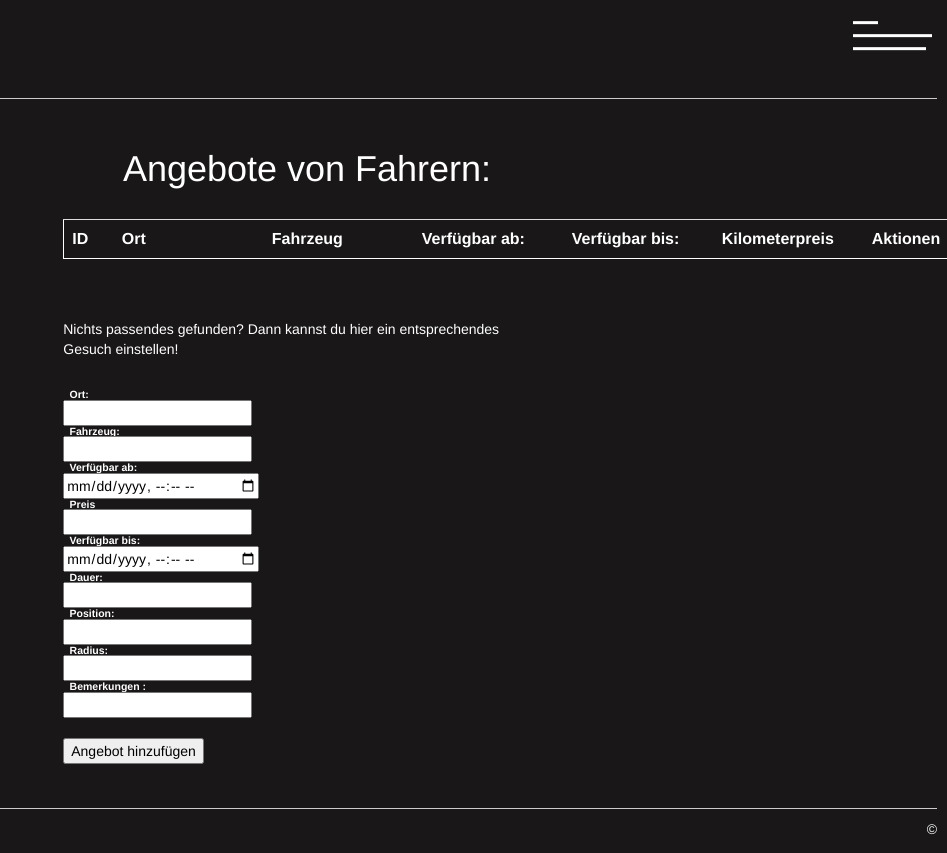
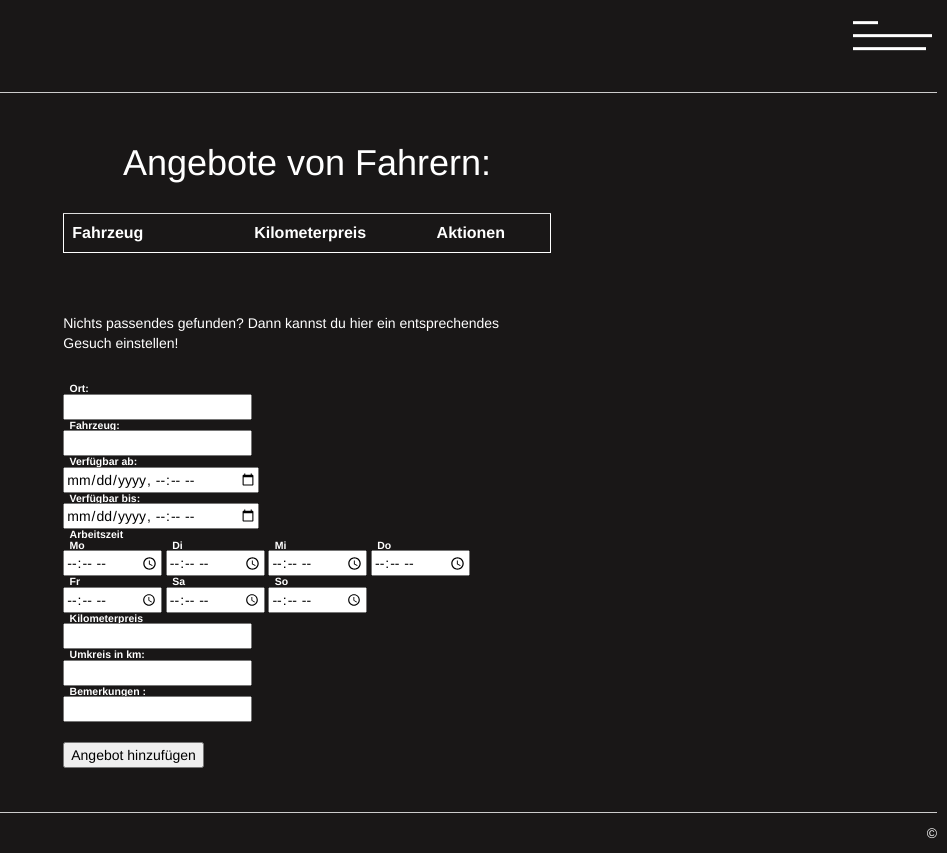
Before and after one commit to LPaaS-WiInf-Projektgruppe/Projekt-Knock-Knock, a Flask app: template project_knock_knock/templates/driverOffer.html in a window 1280 px wide. Shown: the whole page, without its empty margins (333-1280 px from the left). Run offline with Flask 2, Linux system fonts and the light colour scheme; the template is opened without the code that fills it, so the values that code supplies are empty; some libraries are stand-ins or nearby versions.

Commit message:
- deleted reference to settings page - added back offer times - added offer intervalls - fixed offer deletions - reduced information in tables - added message received table - renamed variables and files

```diff
--- a/project_knock_knock/static/comOffer_script.js
+++ /dev/null
@@ -1,4 +0,0 @@
-function validateForm()
-{
-
-}
--- a/project_knock_knock/static/driverOffer_style.css
+++ b/project_knock_knock/static/driverOffer__style.css
@@ -21,3 +21,8 @@
 {
   color: white;
 }
+
+.input_weekday
+{
+  display:inline-block;
+}
--- a/project_knock_knock/templates/driverOffer.html
+++ b/project_knock_knock/templates/driverOffer.html
@@ -5,7 +5,7 @@
 
 {% block extra_css %}
 
-<link href="{{url_for('static', filename='driverOffer_style.css')}}" rel="stylesheet" type="text/css">
+<link href="{{url_for('static', filename='driverOffer__style.css')}}" rel="stylesheet" type="text/css">
 
 <script src="https://ajax.googleapis.com/ajax/libs/jquery/2.2.4/jquery.min.js"></script>
 <script src="https://cdnjs.cloudflare.com/ajax/libs/jquery-sidebar/3.3.2/jquery.sidebar.min.js"></script>
@@ -34,26 +34,28 @@
 
   <table class="Table" style="table-layout:fixed;">
       <tr>
-        <th style="width:50px;"> ID </th>
-        <th style="width:150px;"> Ort </th>
+        <!-- <th style="width:50px;"> ID </th> -->
+        <!-- <th style="width:150px;"> Ort </th> -->
         <th style="width:150px;"> Fahrzeug </th>
-        <th style="width:150px;"> Verfügbar ab: </th>
-        <th style="width:150px;"> Verfügbar bis: </th>
+        <!-- TODO: automatisch nach angeboten Filtern die in einem angegebenen Zeitraum liegen -->
+        <!-- <th style="width:150px;"> Verfügbar ab: </th>
+        <th style="width:150px;"> Verfügbar bis: </th> -->
+        <!-- TODO: absolutpreis automatisch berechnen und angeben -->
         <th style="width:150px;"> Kilometerpreis </th>
         <th style="width:100px;"> Aktionen </th>
       </tr>
       {% for driverOffer in allDriverOffers %}
         <tr>
-          <td>{{ driverOffer.id }}</td>
-          <td>{{ driverOffer.location }}</td>
+          <!-- <td>{{ driverOffer.id }}</td> -->
+          <!-- <td>{{ driverOffer.location }}</td> -->
           <td>{{ driverOffer.vehicle }}</td>
-          <td>{{ driverOffer.created_at }}</td>
-          <td>{{ driverOffer.duration}}</td>
+          <!-- <td>{{ driverOffer.created_at }}</td>
+          <td>{{ driverOffer.duration}}</td> -->
           <td>{{ driverOffer.kilometerpreis }} Euro</td>
           <td>
             <a href="/deleteDriverOffer/{{driverOffer.id}}">Löschen</a>
             <br>
-            <a href = "">Kontakt</a>
+            <a href = "">Details</a>
           </td>
         </tr>
         {% endfor %}
@@ -72,23 +74,60 @@
   <label for="fahrzeug" class="Label"> Fahrzeug:</label><br>
   <input type="text" name="fahrzeug" id="fahrzeug" required><br>
 
-  <label for="von" class="Label"> Verfügbar ab:</label><br>
-  <input type="datetime-local" name="von" id="von" required><br>
+  <label for="start_date" class="Label"> Verfügbar ab:</label><br>
+  <input type="datetime-local" name="start_date" id="start_date" required><br>
 
-  <label for="preis" class="Label">Preis</label><br>
+  <label for="end_date" class="Label"> Verfügbar bis:</label><br>
+  <input type="datetime-local" name="end_date" id="end_date" required><br>
+
+  <label for="Mo" class="Label"> Arbeitszeit</label><br>
+
+
+  <div class= "input_weekday">
+  <label for="Mo" class="Label"> Mo</label><br>
+  <input type="time" name="monday" id="monday" required>
+  </div>
+
+  <div class="input_weekday">
+    <label for="Di" class="Label"> Di</label><br>
+    <input type="time" name="tuesday" id="tuesday" required>
+  </div>
+
+  <div class="input_weekday">
+    <label for="Mi" class="Label"> Mi</label><br>
+    <input type="time" name="wednesday" id="wednesday" required>
+  </div>
+
+  <div class="input_weekday">
+    <label for="Do" class="Label"> Do</label><br>
+    <input type="time" name="thursday" id="thursday" required>
+  </div>
+
+  <br>
+
+  <div class="input_weekday">
+    <label for="Fr" class="Label"> Fr</label><br>
+    <input type="time" name="fridayy" id="friday" required>
+  </div>
+
+  <div class="input_weekday">
+    <label for="Sa" class="Label"> Sa</label><br>
+    <input type="time" name="saturday" id="saturday" required>
+  </div>
+
+  <div class="input_weekday">
+      <label for="So" class="Label"> So</label><br>
+      <input type="time" name="sunday" id="sunday" required><br>
+  </div>
+
+  <br>
+
+
+  <label for="preis" class="Label">Kilometerpreis</label><br>
   <input type="number" name="preis" id="preis" required><br>
 
-  <label for="bis" class="Label"> Verfügbar bis:</label><br>
-  <input type="datetime-local" name="bis" id="bis" required><br>
-
-  <label for="dauer" class="Label"> Dauer:</label><br>
-  <input type="number" step="0.01" min=0.05 name="dauer" id="dauer" required><br>
-
-  <label for="position" class="Label"> Position:</label><br>
-  <input type="text" name="position" id="position" required><br>
-
-  <label for="radius" class="Label"> Radius:</label><br>
-  <input type="number" step="0.01" min=0.05 name="radius" id="radius" required><br>
+  <label for="umkreis" class="Label"> Umkreis in km:</label><br>
+  <input type="number" step="0.01" min=0.05 name="radius" id="umkreis" required><br>
 
   <label for="text" class="Label"> Bemerkungen :</label><br>
   <input type="text" name="bemerkungen" id="bemerkungen" required><br>
--- a/project_knock_knock/templates/flask_user/flask_user_layout.html
+++ b/project_knock_knock/templates/flask_user/flask_user_layout.html
@@ -330,7 +330,7 @@
                   <a class="nav-item" href="/home">Home</a>
                   <a class="nav-item" href="/comOffer">Company Offers</a>
                   <a class="nav-item" href="/driverOffer">Driver Offers</a>
-                  <a class="nav-item" href="/settings">Settings</a>
+                  <!-- <a class="nav-item" href="/settings">Settings</a> -->
                   <a class="nav-item" href="/about">About</a>
                 </nav>
             </div>
```
Also changed, not shown: project_knock_knock/Models.py (+19 -7 lines), project_knock_knock/static/comOffer__script.js (added, +15 -0 lines), project_knock_knock/static/comOffer__style.css (renamed from project_knock_knock/static/comOffer_style.css, +12 -0 lines), project_knock_knock/templates/comOffer.html (+25 -20 lines), project_knock_knock/werkzeuge/ComOfferWerkzeug.py (+30 -15 lines), project_knock_knock/werkzeuge/DriverOfferWerkzeug.py (+11 -15 lines), project_knock_knock/static/driverOffer__script.js (added), project_knock_knock/static/driverOffer_script.js (deleted).
